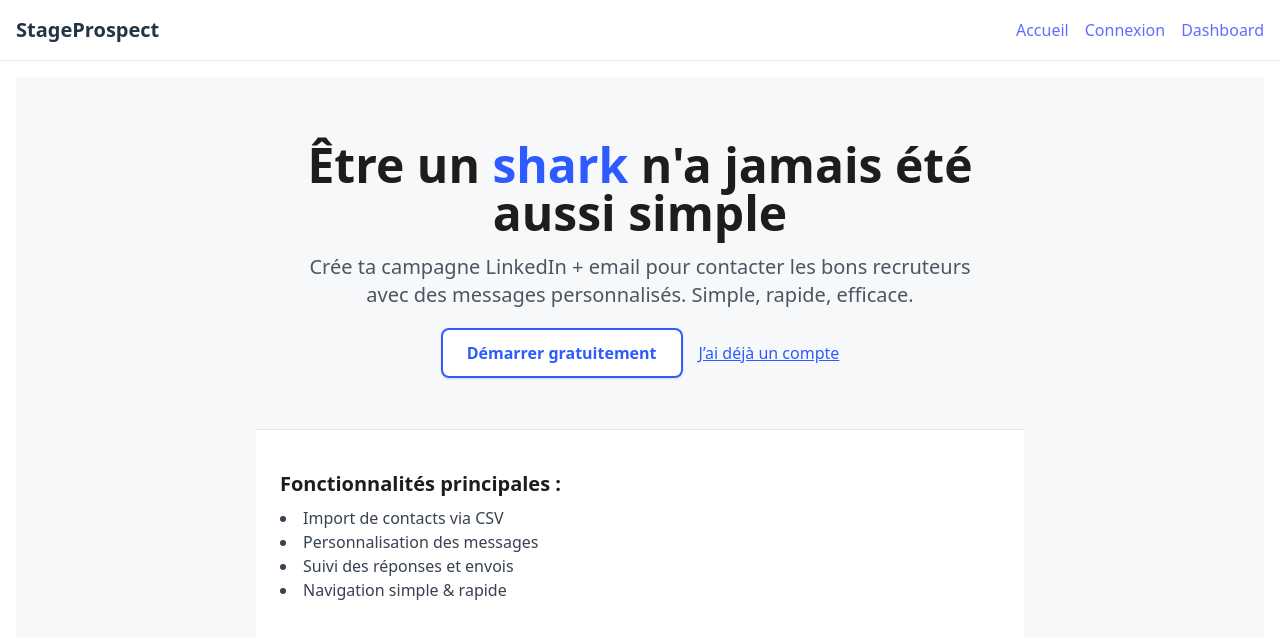
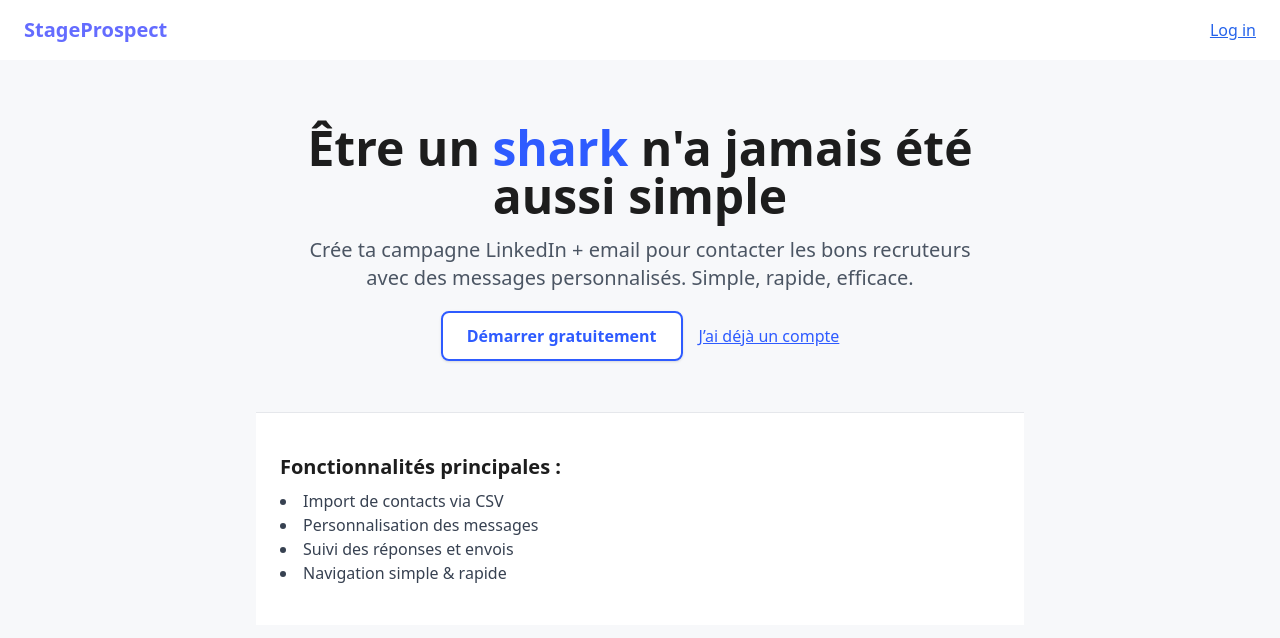
Before and after one commit to weshgang/stage-prospection, a React (Vite) app: page / in a window 1280 px wide. Shown: the top 638 px of the page. Built offline with nearby package versions, Linux system fonts and the light colour scheme.

Commit message:
login update trough the website

```diff
--- a/src/App.jsx
+++ b/src/App.jsx
@@ -1,22 +1,37 @@
-import { Routes, Route } from "react-router-dom";
-import Navbar from "./components/Navbar";
-import Home from "./pages/Home";
-import Login from "./pages/Login";
-import Dashboard from "./pages/Dashboard";
+import { Routes, Route, Navigate } from 'react-router-dom';
+import { AuthProvider, useAuth } from './contexts/AuthContext';
+import Home from './pages/Home';
+import Login from './pages/Login';
+import Dashboard from './pages/Dashboard';
+import Navbar from './components/Navbar';
 
-function App() {
+function PrivateRoute({ children }) {
+  const { user, loading } = useAuth();
+  if (loading) return null;          // Spinner si tu veux
+  return user ? children : <Navigate to="/login" replace />;
+}
+
+export default function App() {
   return (
-    <>
+    <AuthProvider>
       <Navbar />
-      <div className="p-4">
-        <Routes>
-          <Route path="/" element={<Home />} />
-          <Route path="/login" element={<Login />} />
-          <Route path="/dashboard" element={<Dashboard />} />
-        </Routes>
-      </div>
-    </>
+      <Routes>
+        <Route path="/" element={<Home />} />
+        <Route path="/login" element={<Login />} />
+
+        {/* protégé */}
+        <Route
+          path="/dashboard"
+          element={
+            <PrivateRoute>
+              <Dashboard />
+            </PrivateRoute>
+          }
+        />
+
+        {/* fallback */}
+        <Route path="*" element={<Navigate to="/" />} />
+      </Routes>
+    </AuthProvider>
   );
 }
-
-export default App;
--- a/src/components/Navbar.jsx
+++ b/src/components/Navbar.jsx
@@ -1,14 +1,34 @@
-import { Link } from "react-router-dom";
+import { Link, useNavigate } from 'react-router-dom';
+import { supabase } from '../lib/supabase';
+import { useAuth } from '../contexts/AuthContext';
 
 export default function Navbar() {
+  const { user } = useAuth();
+  const navigate = useNavigate();
+
+  const handleSignOut = async () => {
+    await supabase.auth.signOut();
+    navigate('/login');
+  };
+
   return (
-    <nav className="flex justify-between items-center p-4 border-b">
-      <h1 className="text-xl font-bold">StageProspect</h1>
-      <div className="space-x-4">
-        <Link to="/">Accueil</Link>
-        <Link to="/login">Connexion</Link>
-        <Link to="/dashboard">Dashboard</Link>
-      </div>
+    <nav className="flex justify-between items-center px-6 py-4 bg-white shadow">
+      <Link to="/" className="font-bold text-xl">StageProspect</Link>
+
+      {user ? (
+        <div className="space-x-4">
+          <Link to="/dashboard" className="text-blue-600 underline">
+            Dashboard
+          </Link>
+          <button onClick={handleSignOut} className="text-red-600 underline">
+            Sign out
+          </button>
+        </div>
+      ) : (
+        <Link to="/login" className="text-blue-600 underline">
+          Log in
+        </Link>
+      )}
     </nav>
   );
 }
--- /dev/null
+++ b/src/contexts/AuthContext.jsx
@@ -0,0 +1,33 @@
+import { createContext, useContext, useEffect, useState } from 'react';
+import { supabase } from '../lib/supabase';
+
+const AuthContext = createContext();
+
+export function AuthProvider({ children }) {
+  const [user, setUser] = useState(null);
+  const [loading, setLoading] = useState(true);
+
+  // 1re récupération puis écoute des changements
+  useEffect(() => {
+    supabase.auth.getSession().then(({ data }) => {
+      setUser(data.session?.user ?? null);
+      setLoading(false);
+    });
+
+    const { data: listener } = supabase.auth.onAuthStateChange(
+      (_event, session) => {
+        setUser(session?.user ?? null);
+      }
+    );
+
+    return () => listener?.subscription.unsubscribe();
+  }, []);
+
+  return (
+    <AuthContext.Provider value={{ user, loading }}>
+      {children}
+    </AuthContext.Provider>
+  );
+}
+
+export const useAuth = () => useContext(AuthContext);
--- a/src/pages/Login.jsx
+++ b/src/pages/Login.jsx
@@ -15,15 +15,18 @@ export default function Login() {
 
     try {
       if (isSignUp) {
-        const { error } = await supabase.auth.signUp({ email, password: password });
+      // INSCRIPTION
+          const { error } = await supabase.auth.signUp({ email, password });
           if (error) throw error;
-        // Affiche un message plutôt que d'attendre la redirection
-        setInfo('📧 Un e‑mail de confirmation vient d’être envoyé. Vérifie ta boîte de réception !');
+
+      setInfo('📧 Un e-mail de confirmation vient d’être envoyé !');
     } else {
+      // CONNEXION
           const { error } = await supabase.auth.signInWithPassword({ email, password });
           if (error) throw error;
-        setInfo('✅ Connexion réussie ! Redirection…');
-        setTimeout(() => navigate('/dashboard'), 1000);
+
+          setInfo('✅ Connexion réussie ! Redirection…');
+          navigate('/dashboard');         // redirige immédiatement
     }
   } catch (err) {
       setInfo(`❌ ${err.message}`);
```
Lines whose indentation alone changed are shown as unchanged.
